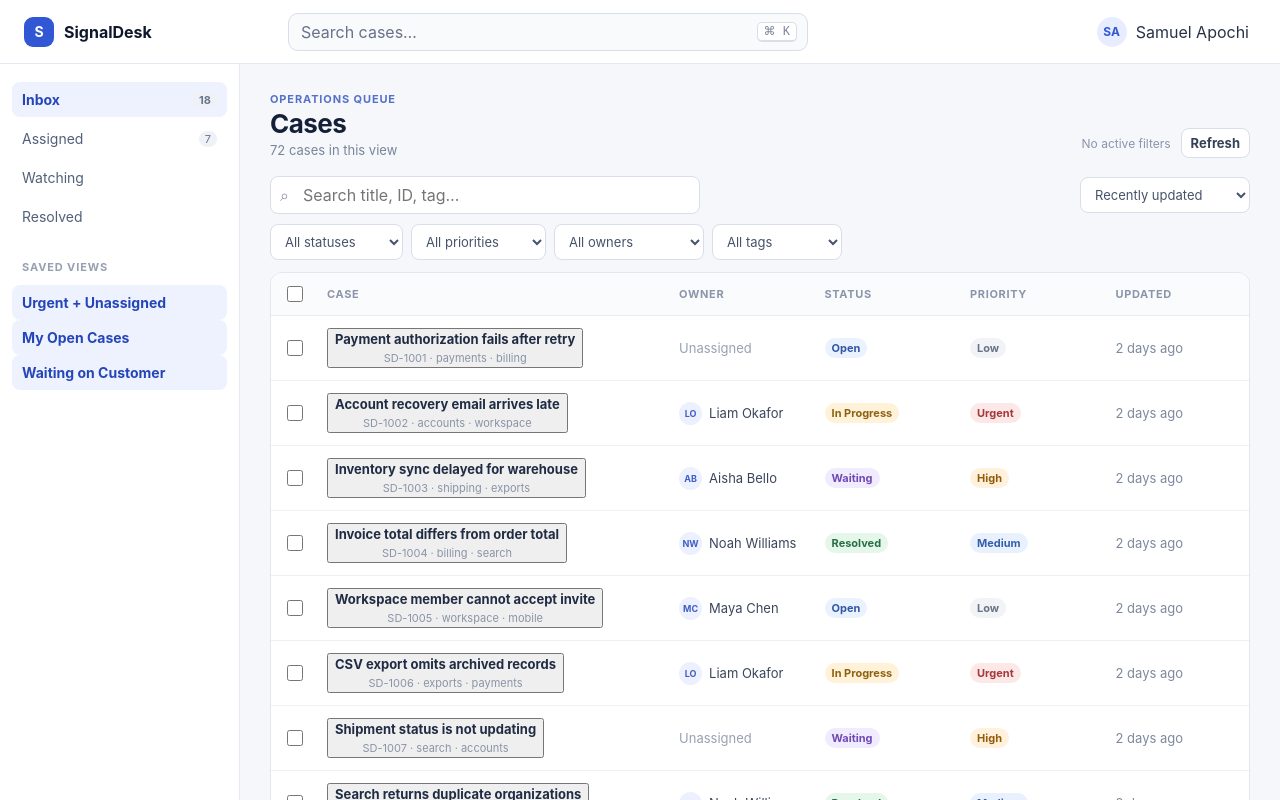
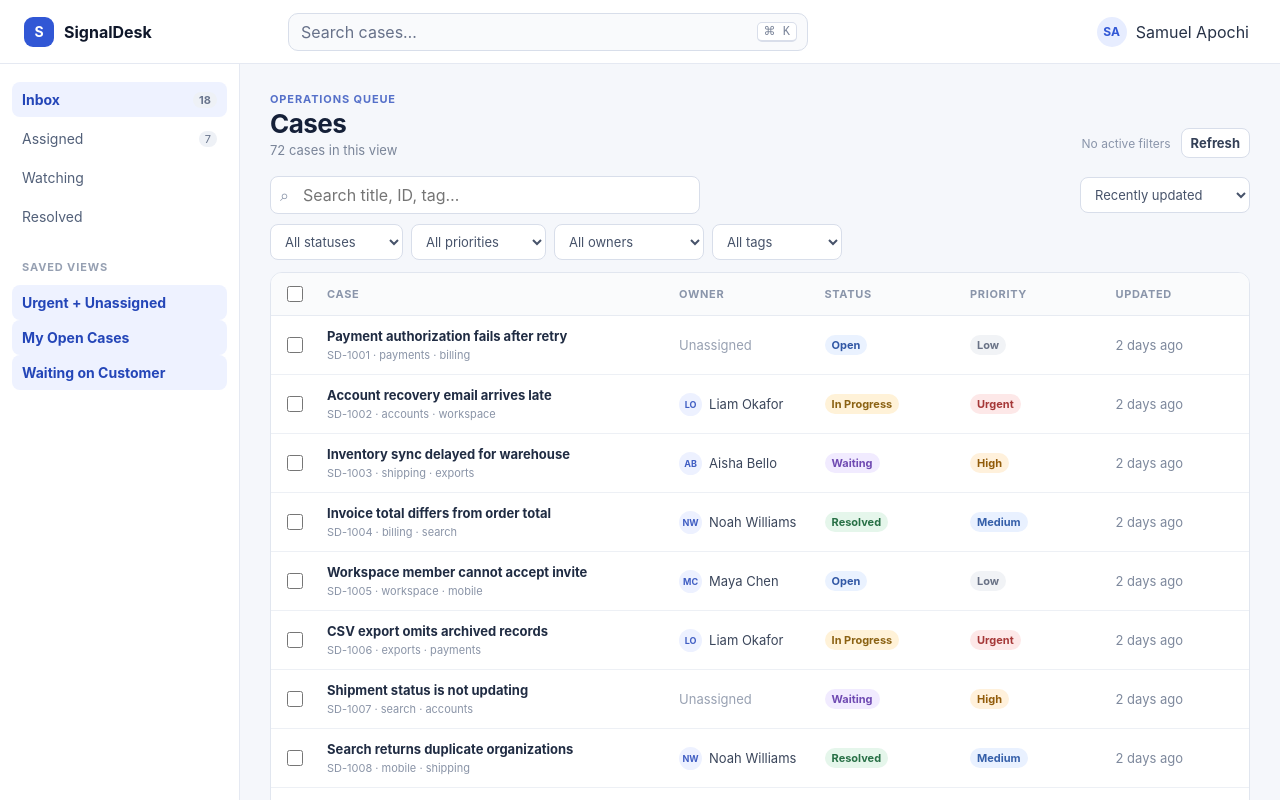
Before and after one commit to apochisamuel/signaldesk, a React (Vite) app: page / in a window 1280 px wide. Shown: the top 800 px of the page. Built offline with nearby package versions, Linux system fonts and the light colour scheme.

Commit message:
fix(app): use semantic case controls inside data rows — styles

```diff
--- a/src/styles.css
+++ b/src/styles.css
@@ -131,3 +131,4 @@ kbd { border: 1px solid #d9deea; border-bottom-width: 2px; border-radius: 5px; b
 .saved-view-grid { display: grid; grid-template-columns: repeat(3,minmax(0,1fr)); gap: 10px; }.saved-view-grid button { text-align: left; border: 1px solid #dfe4ee; background: white; border-radius: 10px; padding: 10px; display: grid; gap: 3px; }.saved-view-grid button.active { border-color: #8197df; background: #f4f6ff; }.saved-view-grid strong { color: #344057; font-size: 12px; }.saved-view-grid span { color: #8994a8; font-size: 11px; }
 .saved-view-editor { padding: 16px; }.saved-view-editor label { display: grid; gap: 5px; color: #5e6a80; font-size: 12px; }.saved-view-editor input { border: 1px solid #d8deea; border-radius: 8px; padding: 8px 9px; }.saved-view-editor p { color: #8994a8; font-size: 11px; }
 .preferences-list { display: grid; padding: 8px 18px 18px; }.preferences-list label { display: flex; justify-content: space-between; align-items: center; gap: 20px; padding: 14px 4px; border-bottom: 1px solid #edf0f5; }.preferences-list label:last-child { border-bottom: 0; }.preferences-list span { display: grid; gap: 3px; }.preferences-list strong { color: #344057; font-size: 13px; }.preferences-list small { color: #8994a8; font-size: 11px; }
+.case-title-button { width: 100%; border: 0; background: transparent; padding: 0; text-align: left; border-radius: 5px; color: inherit; }
```
